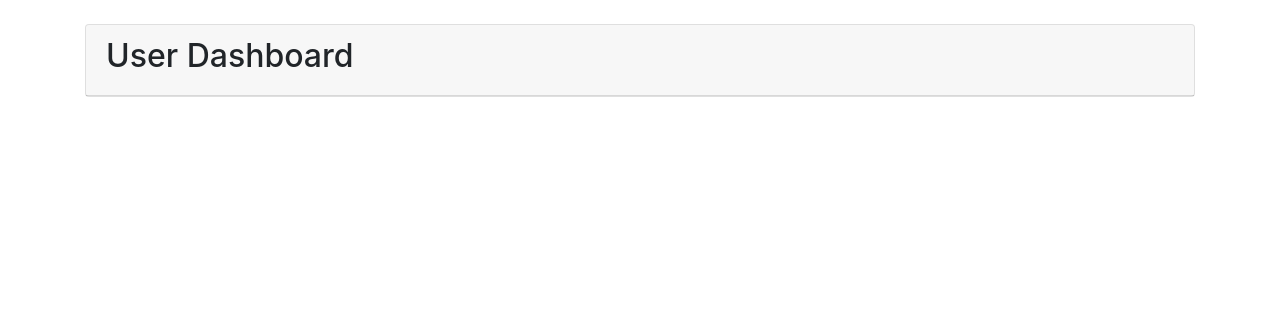
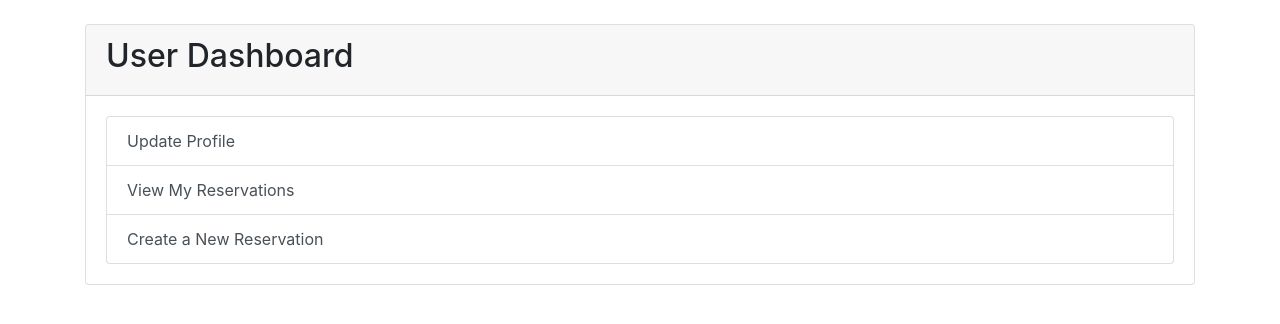
Before and after one commit to Seafzz/rest, a Django app: template booking/templates/booking/user_dashboard.html in a window 1280 px wide. Shown: the part 56-380 px from the top of the page. Run offline with Django 5.2, Linux system fonts and the light colour scheme; the template is opened without the code that fills it, so the values that code supplies are empty; parts of the project's set-up code (start-up, migrations or seed data) failed here and were passed over; some libraries are stand-ins or nearby versions.

Commit message:
imported bootstrap and added a div

```diff
--- a/booking/templates/booking/user_dashboard.html
+++ b/booking/templates/booking/user_dashboard.html
@@ -5,5 +5,12 @@
     <div class="card-header">
         <h2>User Dashboard</h2>
     </div>
-
+    <div class="card-body">
+        <div class="list-group">
+            <a href="{% url 'profile' %}" class="list-group-item list-group-item-action">Update Profile</a>
+            <a href="{% url 'my_reservations' %}" class="list-group-item list-group-item-action">View My Reservations</a>
+            <a href="{% url 'create_reservation' %}" class="list-group-item list-group-item-action">Create a New Reservation</a>
+        </div>
+    </div>
+</div>
 {% endblock %}
```
